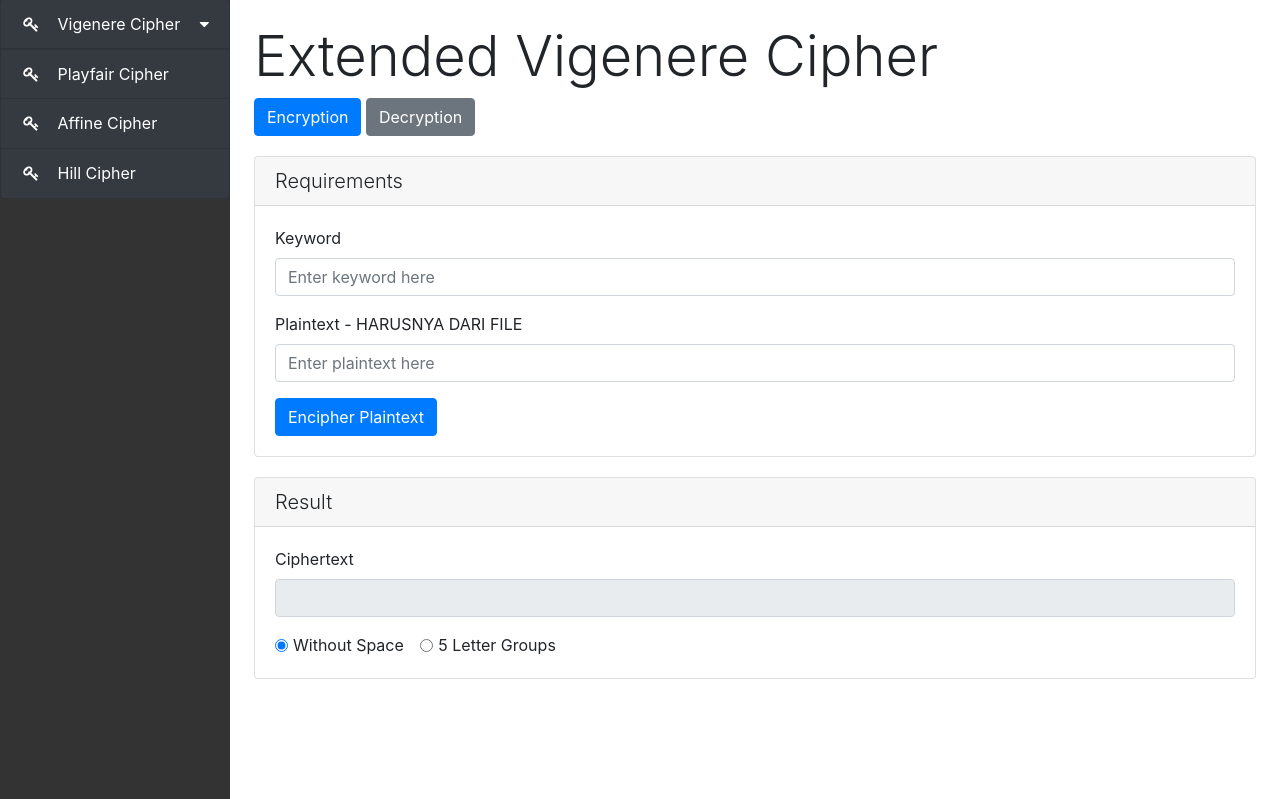
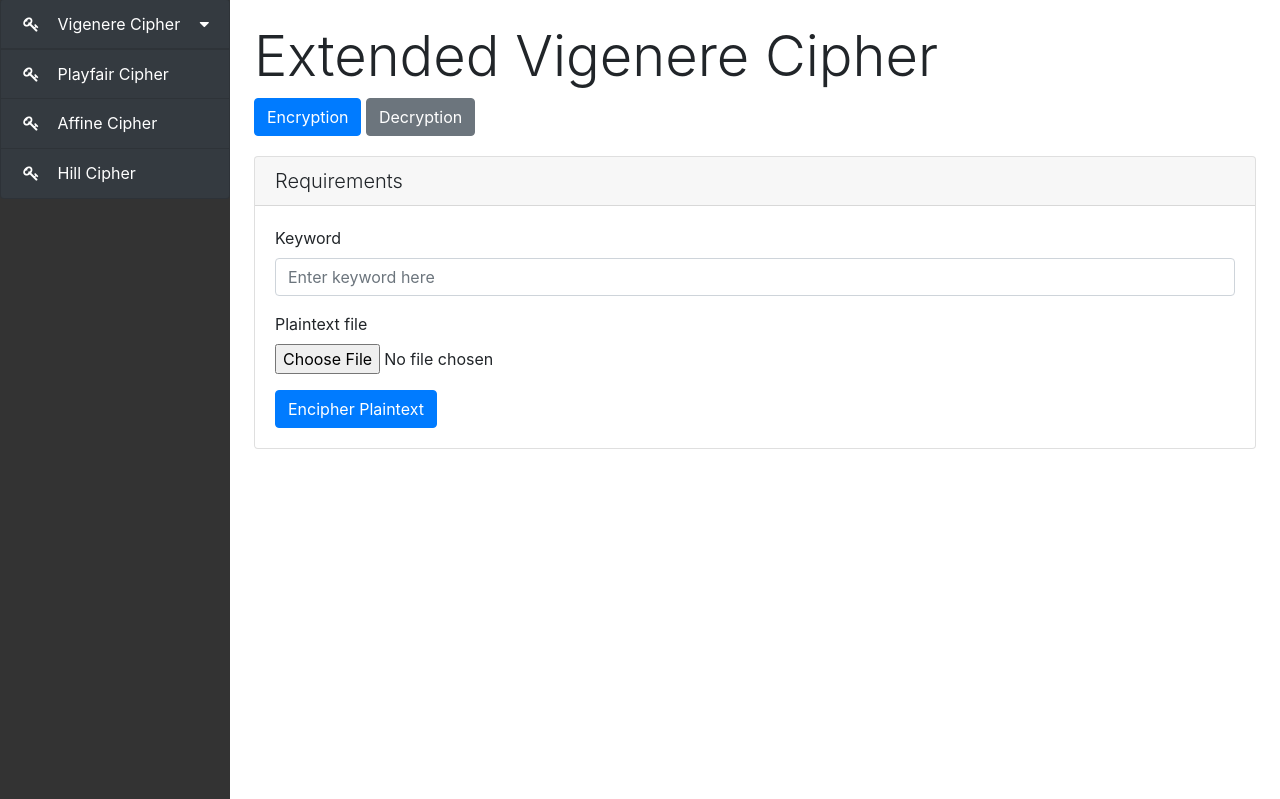
Before and after one commit to reymyr/Classic-Cryptography, a Flask app: page /vigenere/extended/encrypt in a window 1280 px wide. Shown: the part 57-856 px from the top of the page. Run offline with Flask 2, Linux system fonts and the light colour scheme; some libraries are stand-ins or nearby versions.

Commit message:
change extended vigenere to use file input

```diff
--- a/app.py
+++ b/app.py
@@ -1,8 +1,9 @@
-from flask import Flask, render_template, url_for, request, redirect
+from flask import Flask, render_template, url_for, request, redirect, send_file
 from playfair_cipher import getKeywordMatrices, textToBigramArray, encipherBigram, decipherBigram, encipherBigramToText, decipherBigramToText
 from affine_cipher import encryptStringAffine, decryptStringAffine
 from vigenere_cipher import vigenere, autoKeyVigenere, fullVigenere, extendedVigenere
 from hill_cipher import textToArray, encryptHill, decryptHill, formKeyMatricesFromInput
+import io
 
 app = Flask(__name__)
 
@@ -86,11 +87,13 @@ def autokeyVigenereDecrypt():
 def extendedVigenereEncrypt():
     if request.method == 'POST':
         keyword = request.form['text1']
-        text = request.form['text2']
+        file = request.files['file']
+        file_contents = file.read()
+        filename = file.filename
 
-        cipher_text = extendedVigenere(text, keyword)
+        cipher_file = extendedVigenere(file_contents, keyword)
 
-        return render_template("extended_vigenere.html", mode="Encrypt", keyword=keyword, plaintext=text, result=cipher_text)
+        return send_file(cipher_file, as_attachment=True, attachment_filename="encrypted-"+filename)
     else:
         return render_template("extended_vigenere.html", mode="Encrypt")
 
@@ -98,11 +101,13 @@ def extendedVigenereEncrypt():
 def extendedVigenereDecrypt():
     if request.method == 'POST':
         keyword = request.form['text1']
-        text = request.form['text2']
+        file = request.files['file']
+        file_contents = file.read()
+        filename = file.filename
 
-        plain_text = extendedVigenere(text, keyword, type="DEC")
+        cipher_file = extendedVigenere(file_contents, keyword, type="DEC")
 
-        return render_template("extended_vigenere.html", mode="Decrypt", keyword=keyword, ciphertext=text, result=plain_text)
+        return send_file(cipher_file, as_attachment=True, attachment_filename="decrypted-"+filename)
     else:
         return render_template("extended_vigenere.html", mode="Decrypt")
 
--- a/templates/autokey_vigenere.html
+++ b/templates/autokey_vigenere.html
@@ -1,7 +1,7 @@
 {% extends 'base.html' %}
 
 {% block head %}
-<title>Playfair Cipher - {{mode}}</title>
+<title>Auto Key Vigenere Cipher - {{mode}}</title>
 {% endblock %}
 
 {% block body %}
--- a/templates/extended_vigenere.html
+++ b/templates/extended_vigenere.html
@@ -1,7 +1,7 @@
 {% extends 'base.html' %}
 
 {% block head %}
-<title>Playfair Cipher - {{mode}}</title>
+<title>Extended Vigenere Cipher - {{mode}}</title>
 {% endblock %}
 
 {% block body %}
@@ -14,37 +14,17 @@
     <div class="card">
         <h5 class="card-header font-weight-light">Requirements</h5>
         <div class="card-body">
-            <form action="/vigenere/extended/encrypt" method="POST">
+            <form action="/vigenere/extended/encrypt" method="POST" enctype="multipart/form-data">
                 <div class="form-group">
                     <label for="text1">Keyword</label>
-                    <input type="text" class="form-control" name="text1" placeholder="Enter keyword here" value="{{keyword}}">
+                    <input type="text" class="form-control" name="text1" placeholder="Enter keyword here" value="{{keyword}}" required>
                 </div>
                 <div class="form-group">
-                    <label for="text2">Plaintext - HARUSNYA DARI FILE</label>
-                    <input type="text" class="form-control" name="text2" placeholder="Enter plaintext here" value="{{plaintext}}">
+                    <label for="file">Plaintext file</label>
+                    <input type="file" class="form-control-file" name="file" required>
                 </div>
                 <button type="submit" class="btn btn-primary">Encipher Plaintext</button>
             </form>
-        </div>
-    </div>
-    <div class="card">
-        <h5 class="card-header font-weight-light">Result</h5>
-        <div class="card-body">
-            <form>
-                <div class="form-group">
-                    <label for="text">Ciphertext</label>
-                    <input type="text"  readonly class="form-control" name="text3" value="{{result}}">
-                </div>
-            </form>
-
-            <div class="form-check form-check-inline">
-                <input class="form-check-input" type="radio" name="inlineRadioOptions" id="inlineRadio1" value="option1" checked>
-                <label class="form-check-label" for="inlineRadio1">Without Space</label>
-            </div>
-            <div class="form-check form-check-inline">
-                <input class="form-check-input" type="radio" name="inlineRadioOptions" id="inlineRadio2" value="option2">
-                <label class="form-check-label" for="inlineRadio2">5 Letter Groups</label>
-            </div>
         </div>
     </div>
     {% else %}
@@ -53,39 +33,19 @@
     <div class="card">
         <h5 class="card-header font-weight-light">Requirements</h5>
         <div class="card-body">
-            <form action="/vigenere/extended/decrypt" method="POST">
+            <form action="/vigenere/extended/decrypt" method="POST" enctype="multipart/form-data">
                 <div class="form-group">
                     <label for="text">Keyword</label>
                     <input type="text" class="form-control" name="text1" placeholder="Enter keyword here" value="{{keyword}}">
                 </div>
                 <div class="form-group">
-                    <label for="text2">Ciphertext - HARUSNYA DARI FILE</label>
-                    <input type="text" class="form-control" name="text2" placeholder="Enter ciphertext here" value="{{ciphertext}}">
+                    <label for="file">Ciphertext file</label>
+                    <input type="file" class="form-control-file" name="file">
                 </div>
                 <button type="submit" class="btn btn-primary">Decipher Ciphertext</button>
             </form>
         </div>
     </div>
-    <div class="card">
-        <h5 class="card-header font-weight-light">Result</h5>
-        <div class="card-body">
-            <form>
-                <div class="form-group">
-                    <label for="text">Plaintext</label>
-                    <input type="text"  readonly class="form-control" id="text3" value="{{result}}">
-                </div>
-            </form>
-
-            <div class="form-check form-check-inline">
-                <input class="form-check-input" type="radio" name="inlineRadioOptions" id="inlineRadio1" value="option1" checked>
-                <label class="form-check-label" for="inlineRadio1">Without Space</label>
-            </div>
-            <div class="form-check form-check-inline">
-                <input class="form-check-input" type="radio" name="inlineRadioOptions" id="inlineRadio2" value="option2">
-                <label class="form-check-label" for="inlineRadio2">5 Letter Groups</label>
-            </div>
-        </div>
-    </div>
     {% endif %}
 </div><!-- Main Col END -->
 {% endblock %}
--- a/templates/full_vigenere.html
+++ b/templates/full_vigenere.html
@@ -1,7 +1,7 @@
 {% extends 'base.html' %}
 
 {% block head %}
-<title>Playfair Cipher - {{mode}}</title>
+<title>Full Vigenere Cipher - {{mode}}</title>
 {% endblock %}
 
 {% block body %}
--- a/templates/vigenere.html
+++ b/templates/vigenere.html
@@ -1,7 +1,7 @@
 {% extends 'base.html' %}
 
 {% block head %}
-<title>Playfair Cipher - {{mode}}</title>
+<title>Standard Vigenere Cipher - {{mode}}</title>
 {% endblock %}
 
 {% block body %}
--- a/vigenere_cipher.py
+++ b/vigenere_cipher.py
@@ -1,5 +1,4 @@
-from os import read
-
+import io
 
 fullVigenereTable = [
   "NSBEAPLMOHFRVKUIQCJXYZDWGT",
@@ -94,11 +93,11 @@ def extendedVigenere(inText, key, type="ENC"):
     outText = bytearray()
     for i in range(len(inText)):
       outText.append(((inText[i]) + ord(key[i % len(key)])) % 256)
-    return outText
+    return io.BytesIO(outText)
   elif type == "DEC":
     outText = bytearray()
     for i in range(len(inText)):
       outText.append(((inText[i]) - ord(key[i % len(key)])) % 256)
-    return outText
+    return io.BytesIO(outText)
   else:
     return "Type not valid"
```
